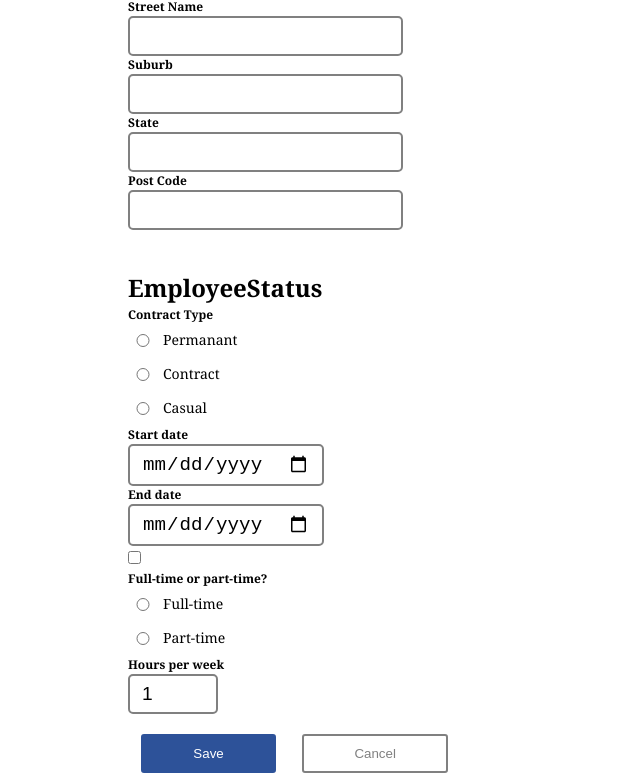
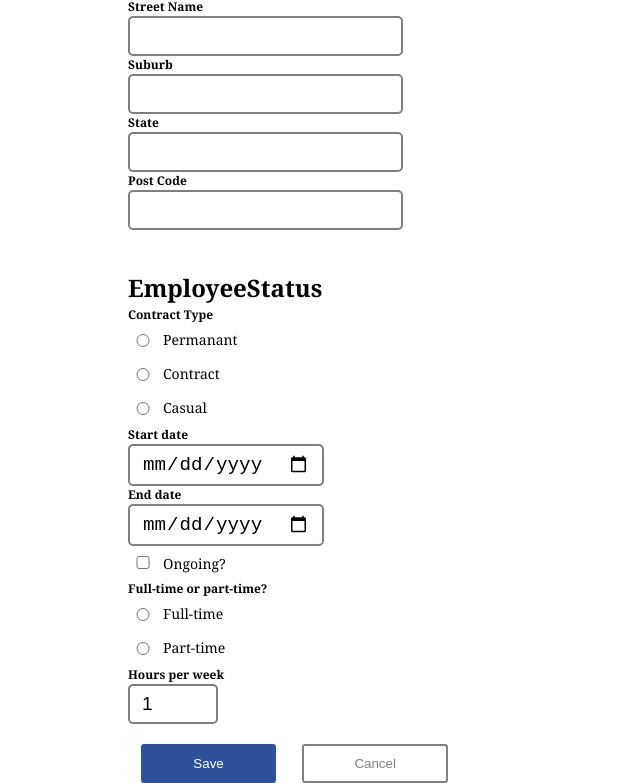
Before and after one commit to XelaRonnoc/employeeCreatorFrontEnd, a React (Vite) app in the folder employeeCreatorWebApp/: page /Employee in a window 1280 px wide. Shown: the part 777-1560 px from the top of the page, without its empty margins (0-640 px from the left). Built offline with nearby package versions, Linux system fonts and the light colour scheme.

Commit message:
added check box styling and quick soloution so that on refresh when on editing form user will navigate to the /employee add form to avoid error, likley requires better fix

```diff
--- a/employeeCreatorWebApp/src/StyledComponents/StyledForm/StyledForm.ts
+++ b/employeeCreatorWebApp/src/StyledComponents/StyledForm/StyledForm.ts
@@ -68,3 +68,27 @@ export const RadioLabel = styled.label`
 export const ErrorP = styled.p`
     color: red;
 `;
+
+export const StyledCheckBox = styled.input(({ error }: InputProps) => [
+    `
+    border: 2px solid grey;
+    border-radius: 5px;
+    padding: 7px 12px;
+    font-size: 1.2rem;
+    max-width: 300px;
+    cursor: pointer;
+    width: 20px;
+`,
+    error && `border: 2px solid red;`,
+]);
+
+export const CheckBoxHolder = styled.div`
+    display: flex;
+    align-items: center;
+    gap: 10px;
+    padding: 5px;
+`;
+
+export const CheckBoxLabel = styled.label`
+    font-size: 14px;
+`;
--- a/employeeCreatorWebApp/src/components/EmployeeForm/EmployeeForm.tsx
+++ b/employeeCreatorWebApp/src/components/EmployeeForm/EmployeeForm.tsx
@@ -12,6 +12,8 @@ import {
     Small,
     RadioHolder,
     RadioLabel,
+    CheckBoxHolder,
+    CheckBoxLabel,
 } from "../../StyledComponents/StyledForm/StyledForm.ts";
 import { Header } from "../../StyledComponents/Header/Header.ts";
 import { HeaderBackground } from "../../StyledComponents/HeaderBackground/HeaderBackground.ts";
@@ -22,7 +24,7 @@ import {
 import { IconSpan } from "../../StyledComponents/IconSpan/IconSpan.ts";
 import { yupResolver } from "@hookform/resolvers/yup";
 import * as Yup from "yup";
-import FullInput, { FullRadio } from "../FullInput/FullInput.tsx";
+import FullInput, { FullCheckBox, FullRadio } from "../FullInput/FullInput.tsx";
 import { useAppSelector } from "../../app/hooks.ts";
 
 Yup.addMethod(Yup.date, "stripEmptyString", function () {
@@ -162,6 +164,7 @@ const EmployeeForm = () => {
     useEffect(() => {
         if (id) {
             const curEmployee = findFromStore(allEmployees, parseInt(id));
+            if (curEmployee) {
                 const { address, contract, ...rest } = curEmployee;
                 const destEmp = { ...address, ...contract, ...rest };
                 destEmp.startDate = destEmp.startDate.substring(0, 10);
@@ -171,6 +174,9 @@ const EmployeeForm = () => {
                 destEmp.dateOfBirth = destEmp.dateOfBirth.substring(0, 10);
                 destEmp.ongoing = destEmp.endDate ? "" : "ongoing"; // checks ongoing box on if no date
                 reset({ ...destEmp });
+            } else {
+                navigate("/employee");
+            }
         } else {
             reset();
         }
@@ -376,7 +382,8 @@ const EmployeeForm = () => {
                         type="date"
                         {...register("endDate")}
                     />
-                    <FullInput
+                    <CheckBoxHolder>
+                        <FullCheckBox
                             type="checkbox"
                             onClick={() =>
                                 ongoing ? setOngoing(false) : setOngoing(true)
@@ -385,6 +392,8 @@ const EmployeeForm = () => {
                             error={errors.ongoing}
                             value={"ongoing"}
                         />
+                        <CheckBoxLabel>Ongoing?</CheckBoxLabel>
+                    </CheckBoxHolder>
                     <StyledLabel>Full-time or part-time?</StyledLabel>
                     <RadioHolder>
                         <FullRadio
--- a/employeeCreatorWebApp/src/components/FullInput/FullInput.tsx
+++ b/employeeCreatorWebApp/src/components/FullInput/FullInput.tsx
@@ -1,5 +1,6 @@
 import { forwardRef, InputHTMLAttributes } from "react";
 import {
+    StyledCheckBox,
     StyledInput,
     StyledRadio,
 } from "../../StyledComponents/StyledForm/StyledForm";
@@ -40,4 +41,19 @@ export const FullRadio = forwardRef<HTMLInputElement, InputProps>(
     }
 );
 
+export const FullCheckBox = forwardRef<HTMLInputElement, InputProps>(
+    ({ error, ...rest }, ref) => {
+        return (
+            <div>
+                <StyledCheckBox
+                    ref={ref}
+                    error={Boolean(error?.message)}
+                    {...rest}
+                />
+                {error?.message && <ErrorP> {error.message}</ErrorP>}
+            </div>
+        );
+    }
+);
+
 export default FullInput;
```
Lines whose indentation alone changed are shown as unchanged.
